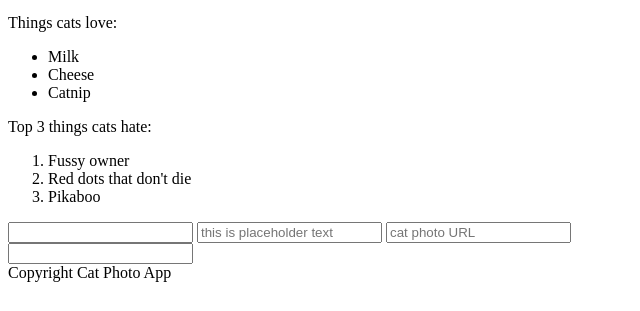
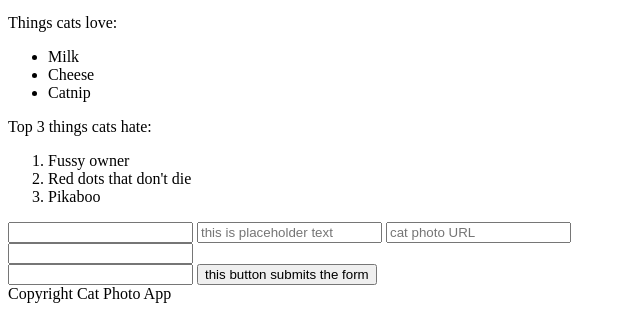
Before and after one commit to Domitalk/learning, a plain HTML site: page 1BasicHtmlAndHtml5.html in a window 1280 px wide. Shown: the part 889-1200 px from the top of the page, without its empty margins (0-640 px from the left). Before the commit the page ends 1179 px from the top, so only its background shows below. Drawn offline with Linux system fonts and the light colour scheme.

Commit message:
submit buttons

```diff
--- a/1BasicHtmlAndHtml5.html
+++ b/1BasicHtmlAndHtml5.html
@@ -73,12 +73,18 @@
     <input type="text" placeholder="cat photo URL">
 
     <!-- form elements encase input elements
-    and you can just specify on the parent form element to have a submit button -->
+    and you can just specify on the parent form element to have a action associated -->
 
     <form action="/submit-cat-photo">
       <input type="text">
     </form>
 
+    <!-- or if you want a submit button you can make a button element(or specify in form sometimes?) -->
+
+    <form>
+      <input type="text">
+      <button type="submit">this button submits the form </button>
+    </form>
 
 
 
```
